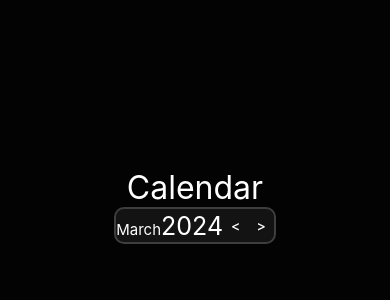
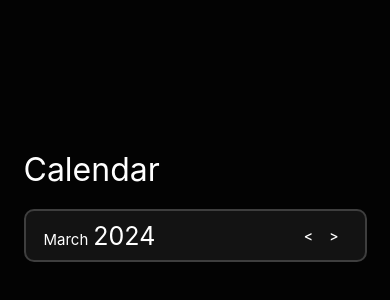
Before and after one commit to latobibor/take-home-calendar, a React Native app: screen / in a window 390 px wide. Shown: the part 216-516 px from the top of the page. Built offline with nearby package versions, Linux system fonts and the light colour scheme.

Commit message:
styling of the main components (without Poppins font)

```diff
--- a/App.tsx
+++ b/App.tsx
@@ -14,8 +14,13 @@ const styles = StyleSheet.create({
   container: {
     flex: 1,
     backgroundColor: '#030303',
-    alignItems: 'center',
+    alignItems: 'flex-start',
     justifyContent: 'center',
+    // this weird number comes from Figma, where the "Left" value was exactly 23.5px
+    padding: 23.5,
+
+    // the exact value was not available in Figma - normally I would ask the designer about it
+    gap: 20
   },
   header: {
     fontSize: 32,
--- a/components/calendar.tsx
+++ b/components/calendar.tsx
@@ -17,12 +17,18 @@ const styles = StyleSheet.create({
   container: {
     display: 'flex',
     flexDirection: 'row',
-    backgroundColor: '#131313',
     alignItems: 'center',
-    justifyContent: 'center',
+    justifyContent: 'space-between',
+
+    width: '100%',
+    paddingHorizontal: 18,
+    paddingVertical: 8,
+
     borderCurve: 'circular',
     borderRadius: 10,
     borderColor: '#3e3e3e',
-    borderWidth: 2
+    borderWidth: 2,
+
+    backgroundColor: '#131313'
   },
 });
--- a/components/month-and-year.tsx
+++ b/components/month-and-year.tsx
@@ -21,6 +21,7 @@ const styles = StyleSheet.create({
     display: 'flex',
     flexDirection: 'row',
     alignItems: 'baseline',
+    gap: 5,
   },
   month: {
     fontSize: 15,
```
